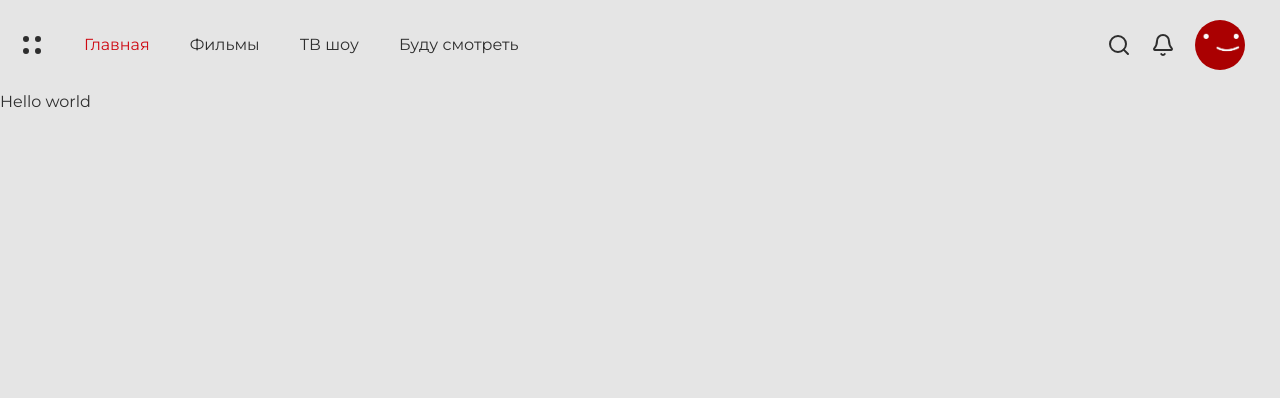
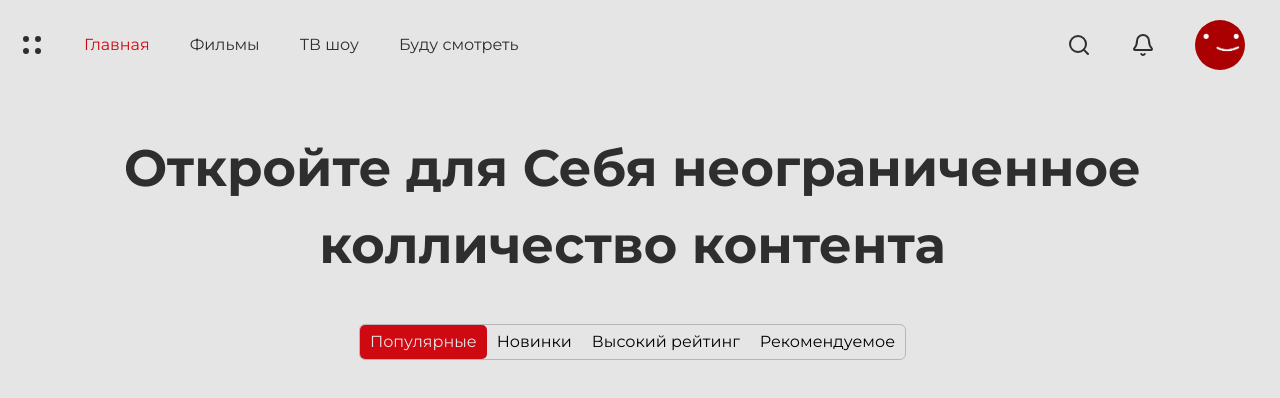
Before and after one commit to CondoR-R/kinoflex, a Next.js app: page / in a window 1280 px wide. Shown: the top 398 px of the page. Built offline with nearby package versions, Linux system fonts and the light colour scheme.

Commit message:
верстка заголовка и фильтров

```diff
--- a/package.json
+++ b/package.json
@@ -15,7 +15,8 @@
     "next": "15.3.2",
     "react": "^19.0.0",
     "react-dom": "^19.0.0",
-    "sass": "^1.89.0"
+    "sass": "^1.89.0",
+    "zustand": "^5.0.5"
   },
   "devDependencies": {
     "@types/node": "^20",
--- a/src/app/page.module.scss
+++ b/src/app/page.module.scss
@@ -0,0 +1,14 @@
+@use "@/sass/helpers" as *;
+
+.home {
+  @include flex-center;
+
+  flex-direction: column;
+}
+
+.title {
+  font-size: 3.2em;
+  text-align: center;
+  width: 90vw;
+  margin-bottom: 4rem;
+}
--- a/src/app/page.tsx
+++ b/src/app/page.tsx
@@ -1,6 +1,14 @@
-import Image from "next/image";
-import styles from "./page.module.scss";
+import Filters from "@/components/ui/home/filters/Filters";
+
+import style from "./page.module.scss";
 
 export default function Home() {
-  return <div>Hello world</div>;
+  return (
+    <div className={style.home}>
+      <h1 className={style.title}>
+        Откройте для Себя неограниченное колличество контента
+      </h1>
+      <Filters />
+    </div>
+  );
 }
--- a/src/components/main-wrapper/header/Header.module.scss
+++ b/src/components/main-wrapper/header/Header.module.scss
@@ -3,8 +3,11 @@
 .header {
   @include flex;
 
+  column-gap: 1rem;
+
   padding: 2rem;
-  column-gap: 1rem;
+  padding-bottom: 0;
+  margin-bottom: 6rem;
 }
 
 .left {
@@ -15,7 +18,7 @@
 
 .right {
   @include flex-center;
-  column-gap: 2rem;
+  column-gap: 4rem;
 
   .avatar {
     border-radius: 50%;
--- a/src/components/ui/header/menu/Menu.tsx
+++ b/src/components/ui/header/menu/Menu.tsx
@@ -12,8 +12,6 @@ import style from "./Menu.module.scss";
 
 const Menu: React.FC = () => {
   const pathname = usePathname();
-
-  console.log(pathname);
 
   const active = style.active;
 
--- /dev/null
+++ b/src/components/ui/home/carousel/Carousel.tsx
@@ -0,0 +1,5 @@
+const Carousel: React.FC = () => {
+  return <div></div>;
+};
+
+export default Carousel;
--- /dev/null
+++ b/src/components/ui/home/filters/Filters.module.scss
@@ -0,0 +1,30 @@
+@use "@/sass/helpers" as *;
+
+.list {
+  @include flex-center;
+
+  border: 0.1rem solid color-mix(in srgb, var(--color-main) 25%, transparent);
+  border-radius: 0.6rem;
+
+  .btn {
+    padding: 0.5rem 1rem;
+    border-radius: 0.5rem;
+    border: none;
+
+    background-color: transparent;
+    transition: all 0.2s ease-in-out;
+
+    &:hover {
+      color: var(--color-accent);
+    }
+  }
+
+  .activeBtn {
+    background-color: var(--color-accent);
+    color: var(--color-background);
+
+    &:hover {
+      color: var(--color-background);
+    }
+  }
+}
--- /dev/null
+++ b/src/components/ui/home/filters/Filters.tsx
@@ -0,0 +1,38 @@
+"use client";
+
+import React from "react";
+import clsx from "clsx";
+
+import { filtersData } from "@/data/filters.data";
+import { useFilterStore } from "@/store/store";
+
+import style from "./Filters.module.scss";
+
+const Filters: React.FC = () => {
+  const { currentFilter, setCurrentFilter } = useFilterStore();
+
+  const activeBtn = style.activeBtn;
+  const activeStyle = {};
+
+  return (
+    <div>
+      <div className={style.active} style={activeStyle}></div>
+      <ul className={style.list}>
+        {filtersData.map((filter, index) => (
+          <li key={index}>
+            <button
+              onClick={() => setCurrentFilter(filter)}
+              className={clsx(style.btn, {
+                [activeBtn]: filter === currentFilter,
+              })}
+            >
+              {filter}
+            </button>
+          </li>
+        ))}
+      </ul>
+    </div>
+  );
+};
+
+export default Filters;
--- /dev/null
+++ b/src/data/filters.data.ts
@@ -0,0 +1,12 @@
+export type TFilter =
+  | "Популярные"
+  | "Новинки"
+  | "Высокий рейтинг"
+  | "Рекомендуемое";
+
+export const filtersData: TFilter[] = [
+  "Популярные",
+  "Новинки",
+  "Высокий рейтинг",
+  "Рекомендуемое",
+];
--- /dev/null
+++ b/src/store/store.ts
@@ -0,0 +1,12 @@
+import { TFilter } from "@/data/filters.data";
+import { create } from "zustand";
+
+export interface IStore {
+  currentFilter: TFilter;
+  setCurrentFilter: (filter: TFilter) => void;
+}
+
+export const useFilterStore = create<IStore>((set) => ({
+  currentFilter: "Популярные",
+  setCurrentFilter: (filter) => set({ currentFilter: filter }),
+}));
```
Also changed, not shown: src/data/media.data.ts (added, +38 -0 lines), src/components/ui/home/carousel/Carousel.module.scss (added), 2 other files (tests, documents, lock files or other folders).
